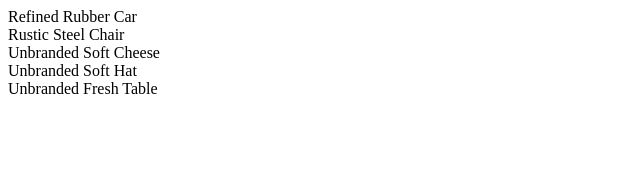
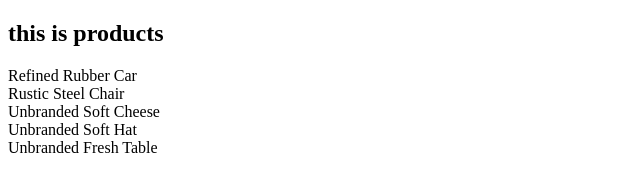
Before and after one commit to TokaAbdulhamied/Ecomm-microfrontends, a website built with webpack: page products/public/index.html in a window 1280 px wide. Shown: the whole page, without its empty margins (0-640 px from the left). Built offline with nearby package versions, Linux system fonts and the light colour scheme.

Commit message:
integrate and import remote products files in the container

```diff
--- /dev/null
+++ b/container/src/Products.js
@@ -0,0 +1 @@
+import "products/ProductsIndex";
--- a/container/src/index.js
+++ b/container/src/index.js
@@ -1 +1 @@
-console.log("container");
+import("./Products");
--- a/products/src/index.js
+++ b/products/src/index.js
@@ -1,10 +1,11 @@
 import faker from "faker";
 
-let products = "";
+let products = "<H2>this is products</H2>";
 
 for (let i = 0; i < 5; i++) {
   //   console.log(faker.commerce.productName());
   const name = faker.commerce.productName();
   products += `<div>${name}</div>`;
 }
+
 document.querySelector("#dev-products").innerHTML = products;
```
Also changed, not shown: container/public/index.html (+3 -1 lines).
